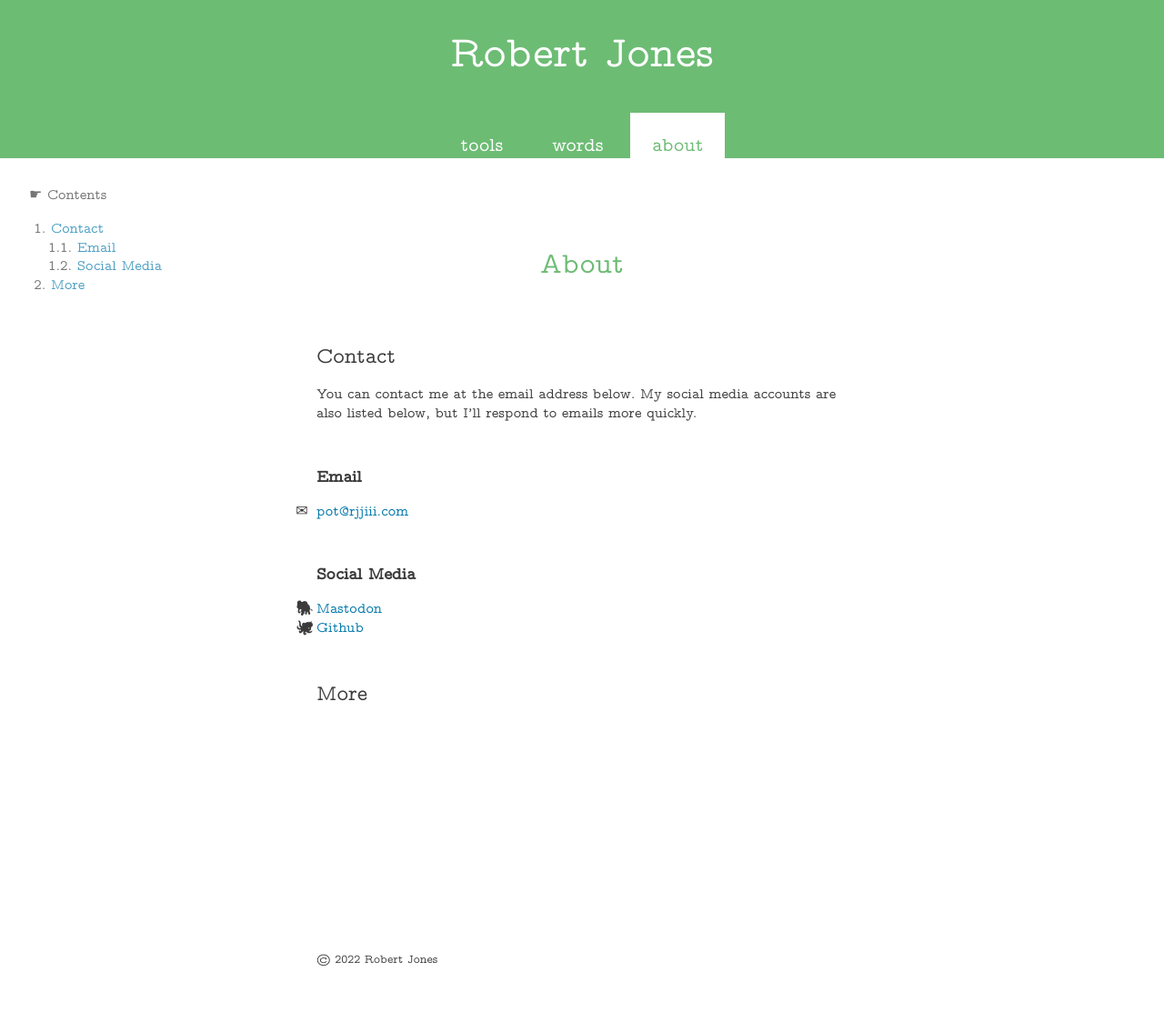
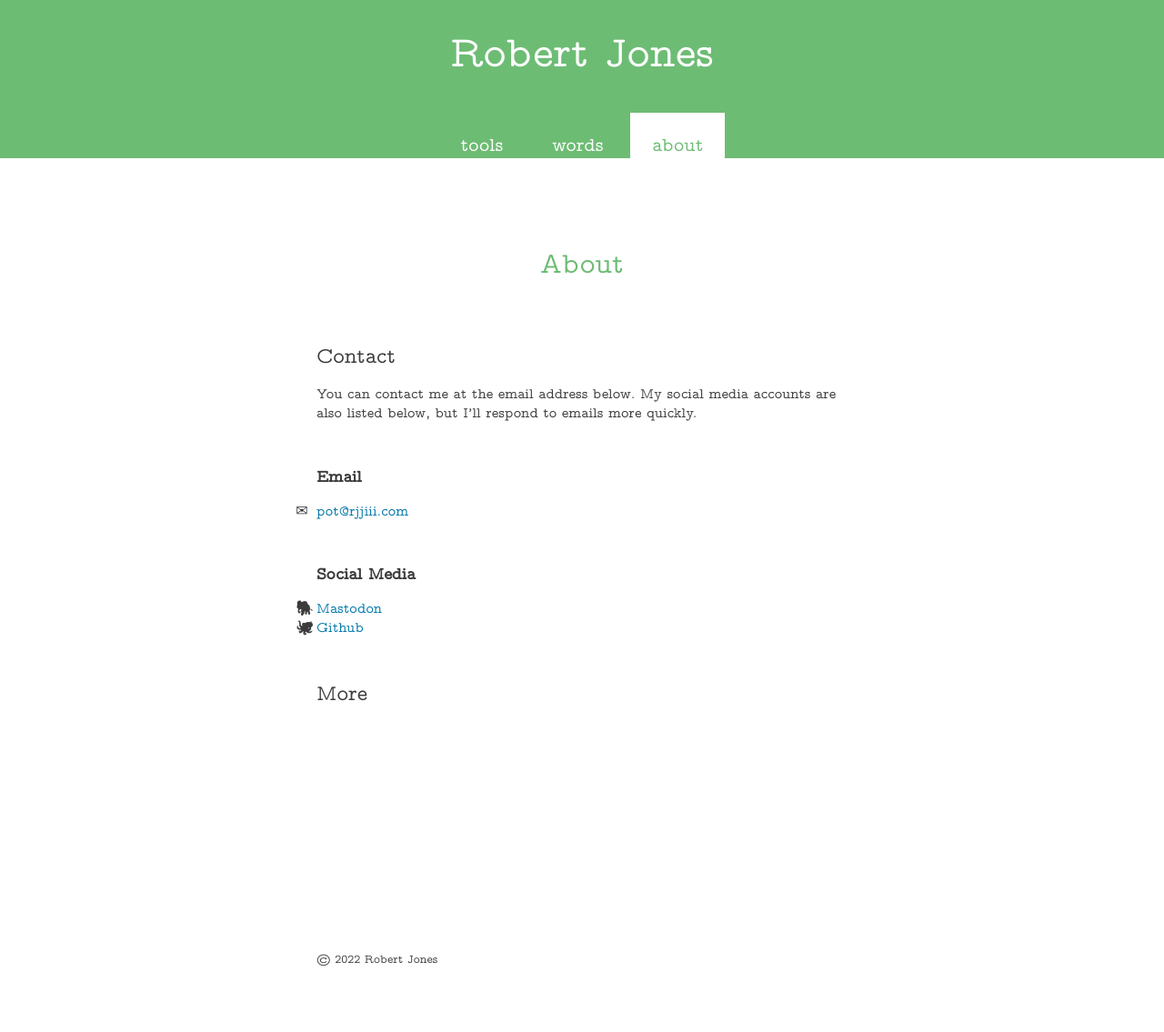
Before and after one commit to rjjiii/rjjiii.github.io, a Jekyll site: the page built from about.md, in a window 1280 px wide. Shown: the whole page at 91% size. Built offline with Jekyll 4.4.1, drawn with Linux system fonts in a browser that asks for light colours.

Commit message:
Update about.md

```diff
--- a/about.md
+++ b/about.md
@@ -4,21 +4,6 @@ title: About
 permalink: /about/
 nav-tab: about
 ---
-
-<nav>
-<details open>
-<summary>☛ Contents</summary>
-
-<div markdown="1">
-
-1. The generated Toc will be an ordered list
-{:toc}
-</div>
-
-</details>
-</nav>
-
-
 
 ## Contact
 
```
